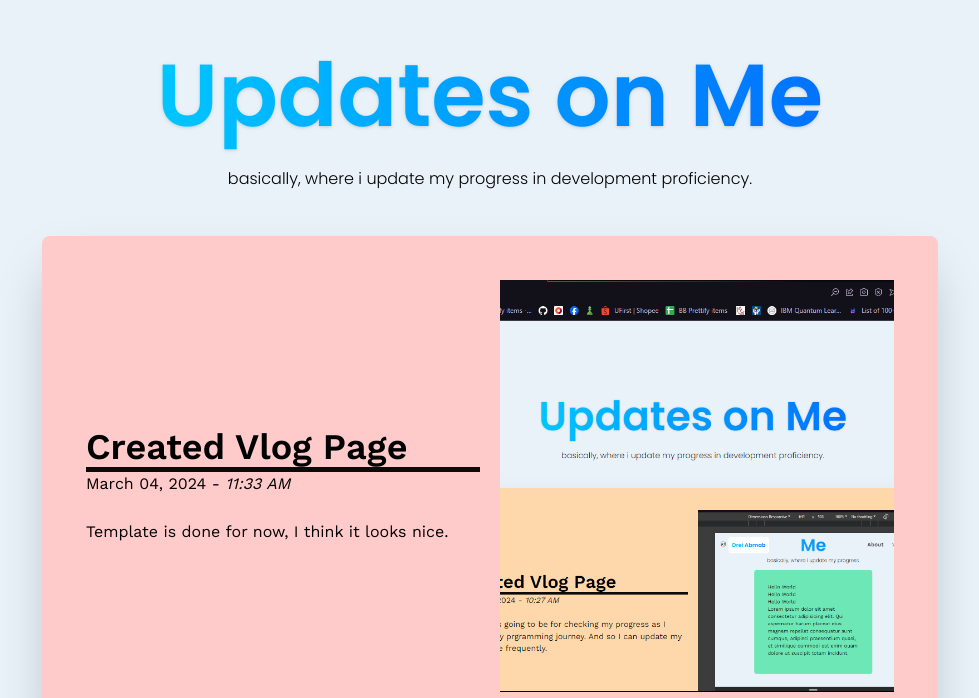
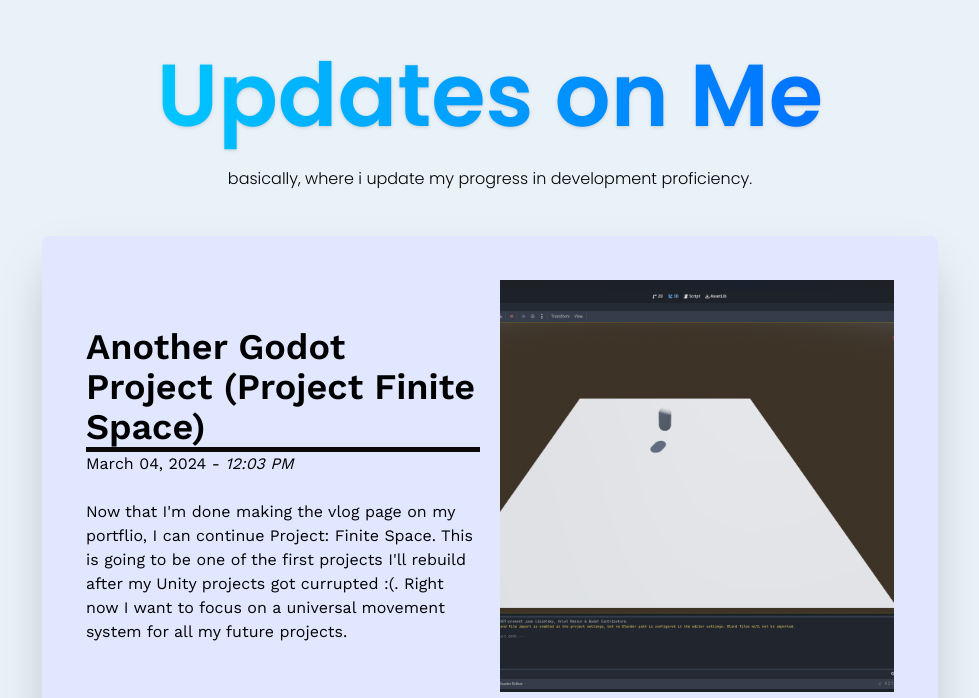
Before and after one commit to Dreigannadoit/portfolio_threejs_react, a React (Vite) app: page /vlog in a window 1280 px wide. Shown: the part 102-800 px from the top of the page, without its empty margins (150-1129 px from the left). Built offline with nearby package versions, Linux system fonts and the light colour scheme.

Commit message:
vlog update

```diff
--- a/package.json
+++ b/package.json
@@ -17,6 +17,7 @@
     "react": "^18.2.0",
     "react-dom": "^18.2.0",
     "react-intersection-observer": "^9.5.3",
+    "react-lazy-load-image-component": "^1.6.0",
     "react-router-dom": "^6.21.1",
     "react-scroll-trigger": "^0.6.14",
     "react-vertical-timeline-component": "^3.6.0",
--- a/src/assets/vlog/index.js
+++ b/src/assets/vlog/index.js
@@ -1,7 +1,9 @@
 import vlog_1 from "./1.png"
 import vlog_2 from "./2.png"
+import vlog_3 from "./3.png"
 
 export {
     vlog_1,
     vlog_2,
+    vlog_3
 }
--- a/src/components/FooterLong.jsx
+++ b/src/components/FooterLong.jsx
@@ -51,7 +51,7 @@ const FooterLong = () => {
                             <br />
                             <div className='sm:w-[55%] w-full flex flex-col justify-between  sm:text-left text-center '>
                                 <h1 className="text-[400%] font-bold leading-[100%]">{meStuff.allias}</h1>
-                                <p className="">Made By {meStuff.name}</p>
+                                <p className="">Made By A really cool dude</p>
                             </div>
                         </div>
                     ))}
--- a/src/constants/index.js
+++ b/src/constants/index.js
@@ -42,6 +42,7 @@ import {
 import{
     vlog_1,
     vlog_2,
+    vlog_3,
 } from "../assets/vlog"
 
 export const meStuffs = [
@@ -261,8 +262,17 @@ export const projects = [
 ];
 
 
+// Note events are catigorized from latest(top most) to oldest(bottom most).
 
 export const vlogEvents = [
+    {
+        date: 'March 04, 2024',
+        time_entry: '12:03 PM',
+        headline: 'Another Godot Project (Project Finite Space)',
+        discription: "Now that I'm done making the vlog page on my portflio, I can continue Project: Finite Space. This is going to be one of the first projects I'll rebuild after my Unity projects got currupted :(. Right now I want to focus on a universal movement system for all my future projects.",
+        img: vlog_3,
+        bg_color: "bg-indigo-100",
+    },
     {
         date: 'March 04, 2024',
         time_entry: '11:33 AM',
--- a/src/pages/Vlog.jsx
+++ b/src/pages/Vlog.jsx
@@ -1,6 +1,7 @@
 import React from 'react'
 import { vlog_1 } from '../assets/vlog'
 import { vlogEvents } from '../constants'
+import { LazyLoadImage } from "react-lazy-load-image-component";
 
 const Vlog = () => {
   return (
@@ -26,7 +27,12 @@ const Vlog = () => {
                     </div>
 
                     <div className="md:h-full h-[50%] md:w-1/2 w-full overflow-hidden">
-                        <img className='object-cover h-full w-full ' src={vlogEvent.img} alt="" />
+                        <LazyLoadImage
+                            src={vlogEvent.img}
+                            width={400} height={400}
+                            alt="Image Alt"
+                            className='object-cover h-full w-full '
+                        />
                     </div>
                 </div>
             ))}
```
Also changed, not shown: src/assets/vlog/3.png (added), 1 other file (tests, documents, lock files or other folders).
